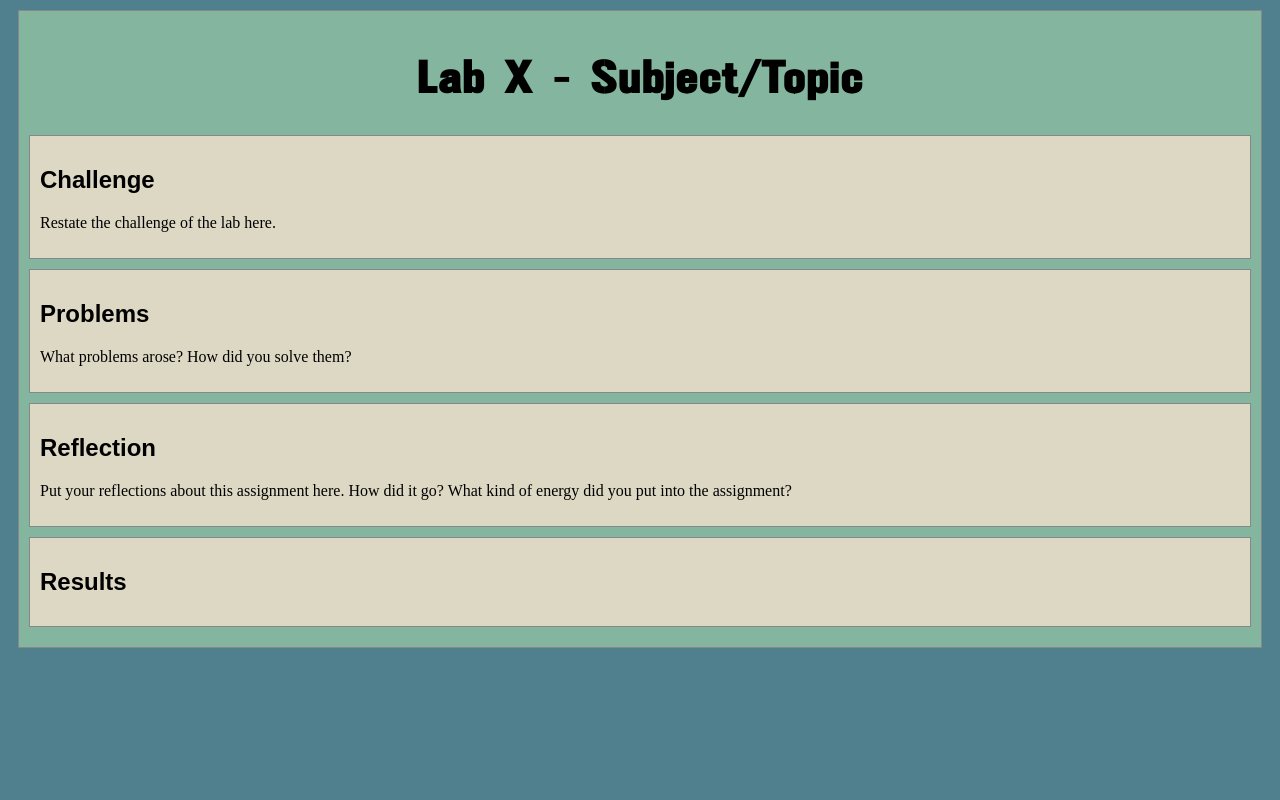
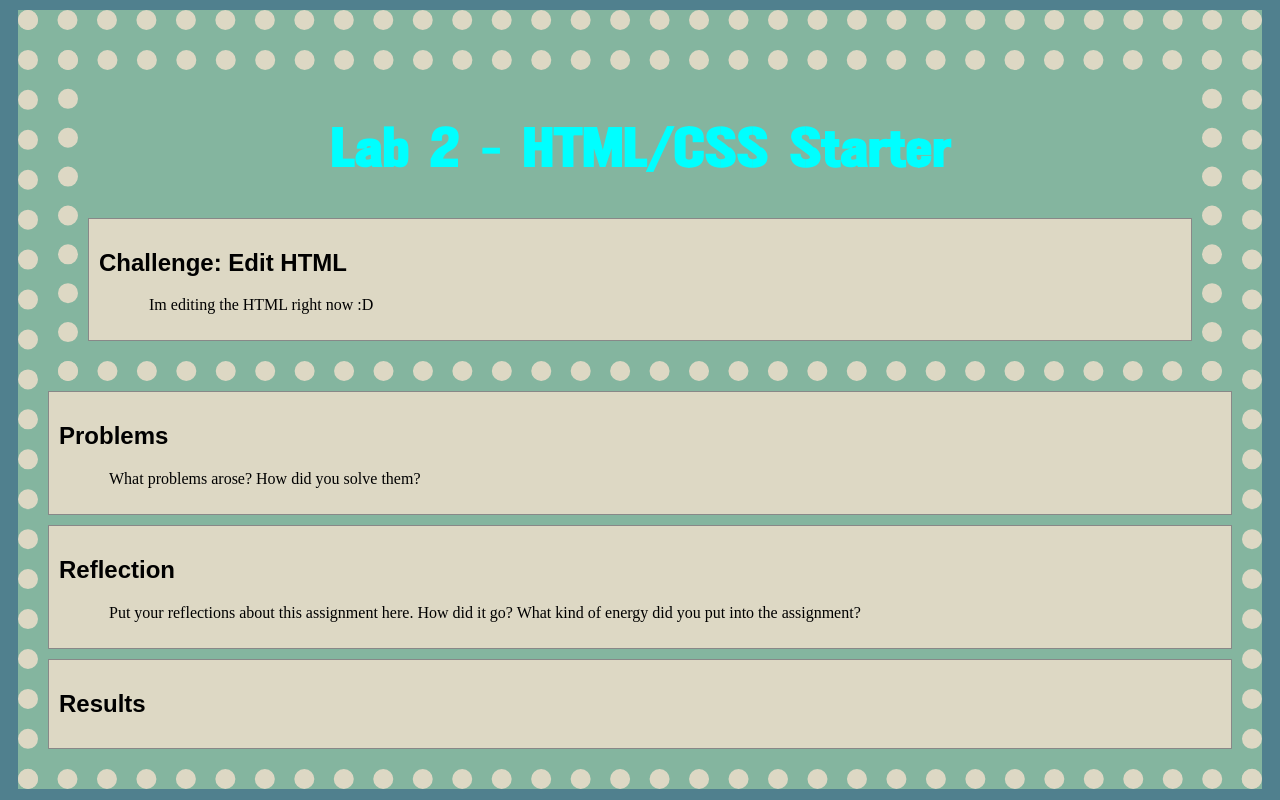
Before and after one commit to arivulet/art101, a plain HTML site: page lab2/index.html in a window 1280 px wide. Drawn offline with nearby package versions, Linux system fonts and the light colour scheme; files whose address does not match are found by name.

Commit message:
lab2
lab2

```diff
--- a/lab2/css/lab.css
+++ b/lab2/css/lab.css
@@ -7,3 +7,20 @@
     border: solid 1px #888;
     background-color: #DDD8C4;
   }
+
+h1 {
+  text-align: center;
+  letter-spacing: 0px;
+  word-spacing: 5px;
+  font-size: 300%;
+  color: aqua;
+}
+
+p {
+  text-indent: 50px;
+  font-family: 'Times New Roman', Times, serif;
+}
+
+#content {
+  border: dotted 20px #DDD8C4;
+}
--- a/lab2/index.html
+++ b/lab2/index.html
@@ -23,10 +23,12 @@
 	<!-- Style this page by changing the CSS in ../css/site.css or css/lab.css -->
 	<main id="content">
 		<section>
-			<h1>Lab X - Subject/Topic</h1>
-			<div class="minor-section">
-					<h2>Challenge</h2>
-					<p>Restate the challenge of the lab here.</p>
+			<div id="content">
+				<h1>Lab 2 - HTML/CSS Starter</h1>
+				<div class="minor-section">
+						<h2>Challenge: Edit HTML</h2>
+						<p> Im editing the HTML right now :D </p>
+				</div>
 			</div>
 
 			<div class="minor-section">
```
